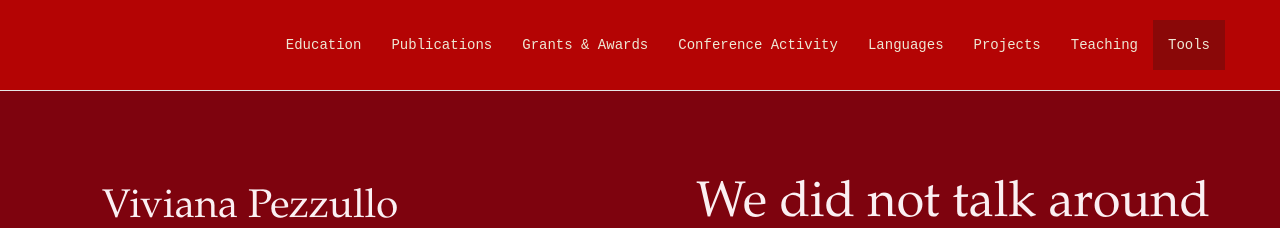
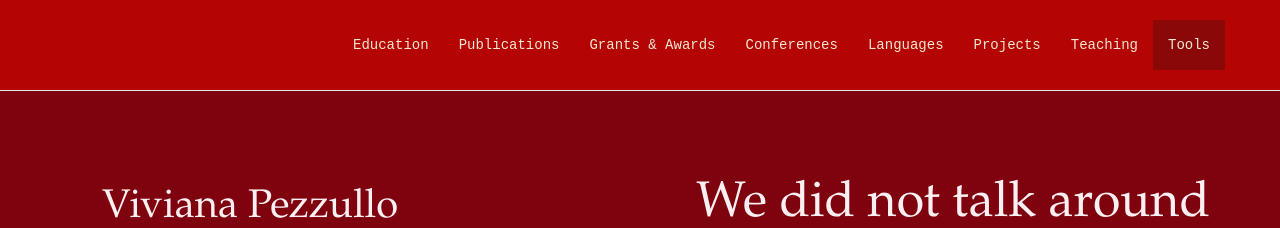
Before and after one commit to vivianapezzullo/nolauren.github.io, a Jekyll site: the page index.html, which Jekyll copies as it is, in a window 1280 px wide. Shown: the top 228 px of the page. Built offline with Jekyll 4.4.1, drawn with Linux system fonts in a browser that asks for light colours; nearby versions of some CDN libraries.

Commit message:
Update index.html

```diff
--- a/index.html
+++ b/index.html
@@ -62,7 +62,7 @@
                         <a class="page-scroll" href="#awards" style="color: #eee8d5;">Grants &amp; Awards</a>
                     </li>
                     <li>
-                          <a class="page-scroll" href="#dh" style="color: #eee8d5;">Conference Activity</a>
+                          <a class="page-scroll" href="#dh" style="color: #eee8d5;">Conferences</a>
                     </li>
                      <li>
                            <a class="page-scroll" href="#languages" style="color: #eee8d5;">Languages</a>
@@ -212,7 +212,7 @@
             </div>
         </div>
     </section>
-        <!-- Conferences Activity -->
+        <!-- Conferences -->
     <section id="conferences" class="odd-section">
         <div class="container">
             <div class="row" style="margin-top:10px;">
```
